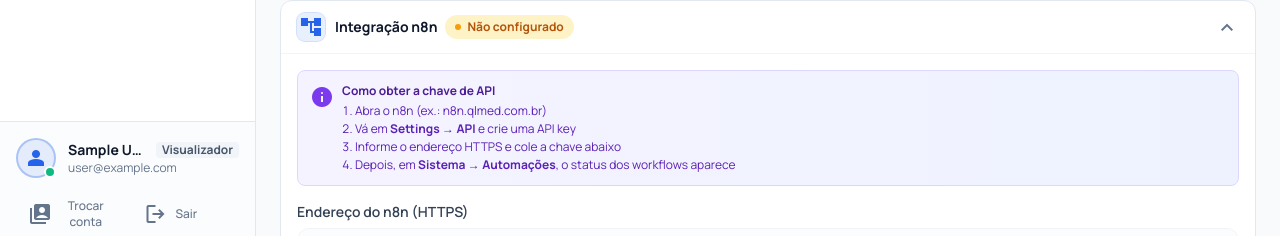
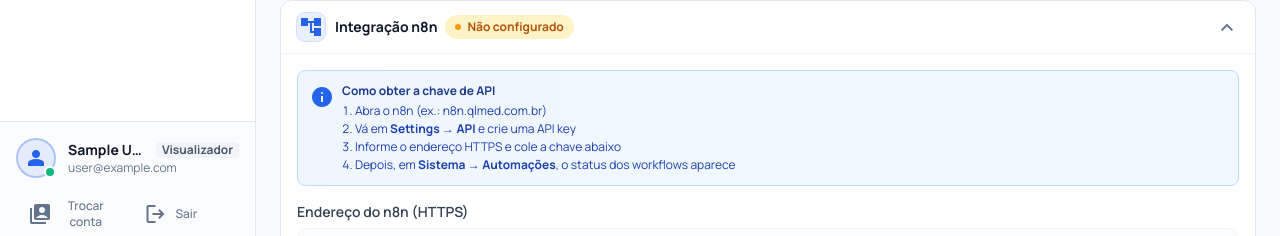
Before and after one commit to marceloterra1983/QLMED, a Next.js app: page /sistema/settings in a window 1280 px wide. Shown: the part 561-797 px from the top of the page. Built offline with nearby package versions, Linux system fonts and the light colour scheme; no server answers; sample sign-in values are in the browser's storage.

Commit message:
fix(settings): paleta n8n/OneDrive alinhada e Key Entities na SPEC-011
Remove gradientes violeta/índigo bloqueados pelo gate de design; restaura o
cabeçalho Key Entities após o AC-010.

Co-authored-by: Cursor <cursoragent@cursor.com>

```diff
--- a/src/app/(painel)/sistema/settings/components/IntegrationsSection.tsx
+++ b/src/app/(painel)/sistema/settings/components/IntegrationsSection.tsx
@@ -466,12 +466,12 @@ export default function IntegrationsSection({ company, canManageSettings }: Inte
       {/* Integração n8n — alimenta /sistema/automacoes */}
       <Section icon="account_tree" title="Integração n8n" defaultOpen badge={badgeDe(n8nBadge)}>
         <div className="space-y-4">
-          <div className="bg-gradient-to-r from-violet-50 to-indigo-50 dark:from-violet-900/20 dark:to-indigo-900/20 border border-violet-200 dark:border-violet-800 rounded-lg p-3">
+          <div className="bg-gradient-to-r from-blue-50 to-sky-50 dark:from-blue-900/20 dark:to-sky-900/20 border border-blue-200 dark:border-blue-800 rounded-lg p-3">
             <div className="flex items-start gap-2">
-              <span className="material-symbols-outlined text-violet-600 dark:text-violet-400 text-[20px] mt-0.5">info</span>
+              <span className="material-symbols-outlined text-primary dark:text-blue-400 text-[20px] mt-0.5">info</span>
               <div>
-                <h4 className="font-bold text-violet-900 dark:text-violet-300 text-xs">Como obter a chave de API</h4>
-                <ol className="text-xs text-violet-800 dark:text-violet-400 mt-1 space-y-0.5 list-decimal list-inside">
+                <h4 className="font-bold text-blue-900 dark:text-blue-300 text-xs">Como obter a chave de API</h4>
+                <ol className="text-xs text-blue-800 dark:text-blue-400 mt-1 space-y-0.5 list-decimal list-inside">
                   <li>Abra o n8n (ex.: n8n.qlmed.com.br)</li>
                   <li>Vá em <strong>Settings → API</strong> e crie uma API key</li>
                   <li>Informe o endereço HTTPS e cole a chave abaixo</li>
@@ -794,9 +794,9 @@ export default function IntegrationsSection({ company, canManageSettings }: Inte
       {/* Integração OneDrive */}
       <Section icon="cloud_sync" title="Integração OneDrive" defaultOpen badge={badgeDe(oneDriveBadge)}>
         <div className="space-y-4">
-          <div className="bg-gradient-to-r from-indigo-50 to-blue-50 dark:from-indigo-900/20 dark:to-blue-900/20 border border-indigo-200 dark:border-indigo-800 rounded-lg p-3">
-            <p className="text-xs text-indigo-900 dark:text-indigo-300 font-semibold">Conecte múltiplas contas Microsoft</p>
-            <p className="text-xs text-indigo-700 dark:text-indigo-400 mt-1">
+          <div className="bg-gradient-to-r from-blue-50 to-sky-50 dark:from-blue-900/20 dark:to-sky-900/20 border border-blue-200 dark:border-blue-800 rounded-lg p-3">
+            <p className="text-xs text-blue-900 dark:text-blue-300 font-semibold">Conecte múltiplas contas Microsoft</p>
+            <p className="text-xs text-blue-700 dark:text-blue-400 mt-1">
               Exemplo: conectar <strong>adm@qlmed.com.br</strong> e <strong>faturamento@qlmed.com.br</strong> para consultar e enviar arquivos.
             </p>
           </div>
```
Also changed, not shown: specs/011-n8n-workflow-status/spec.md (+2 -2 lines).
